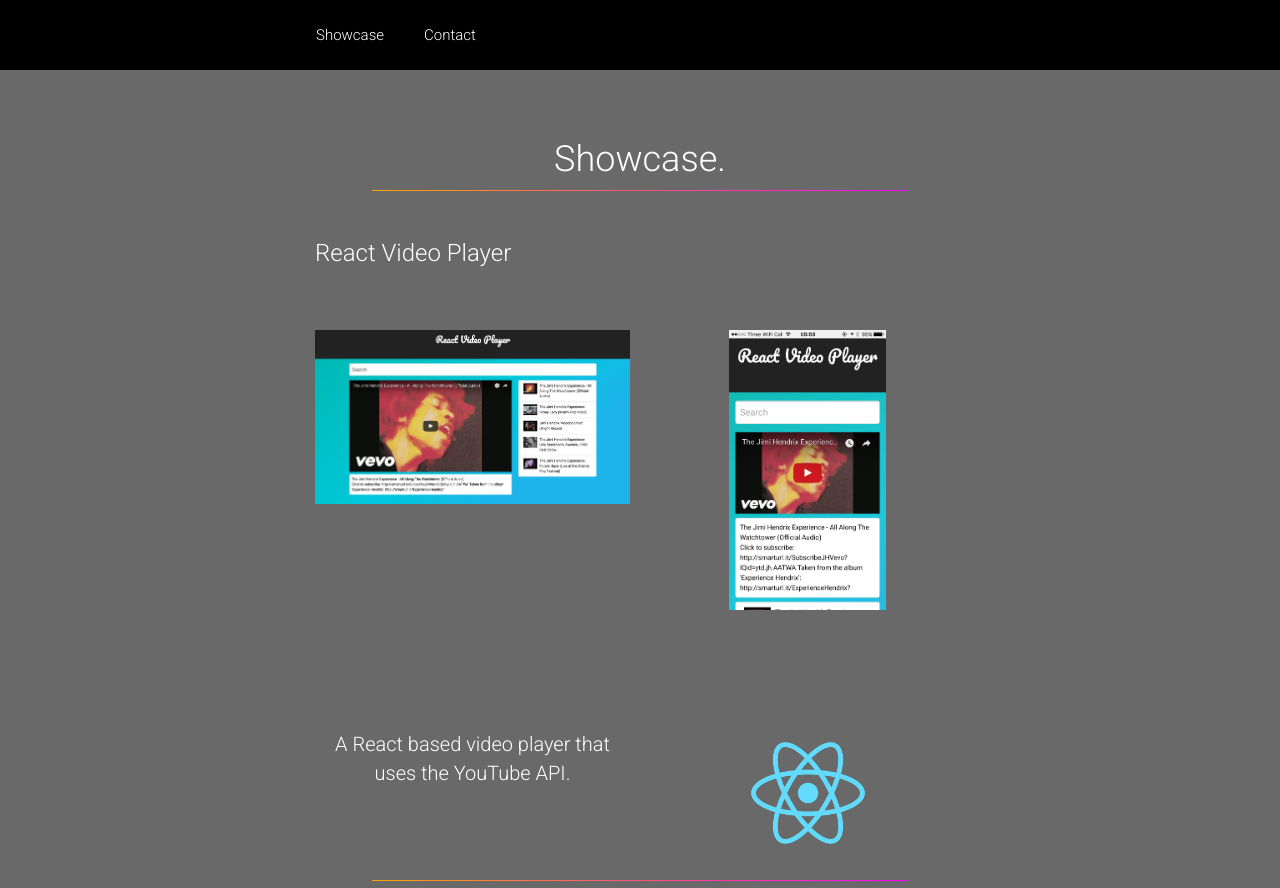
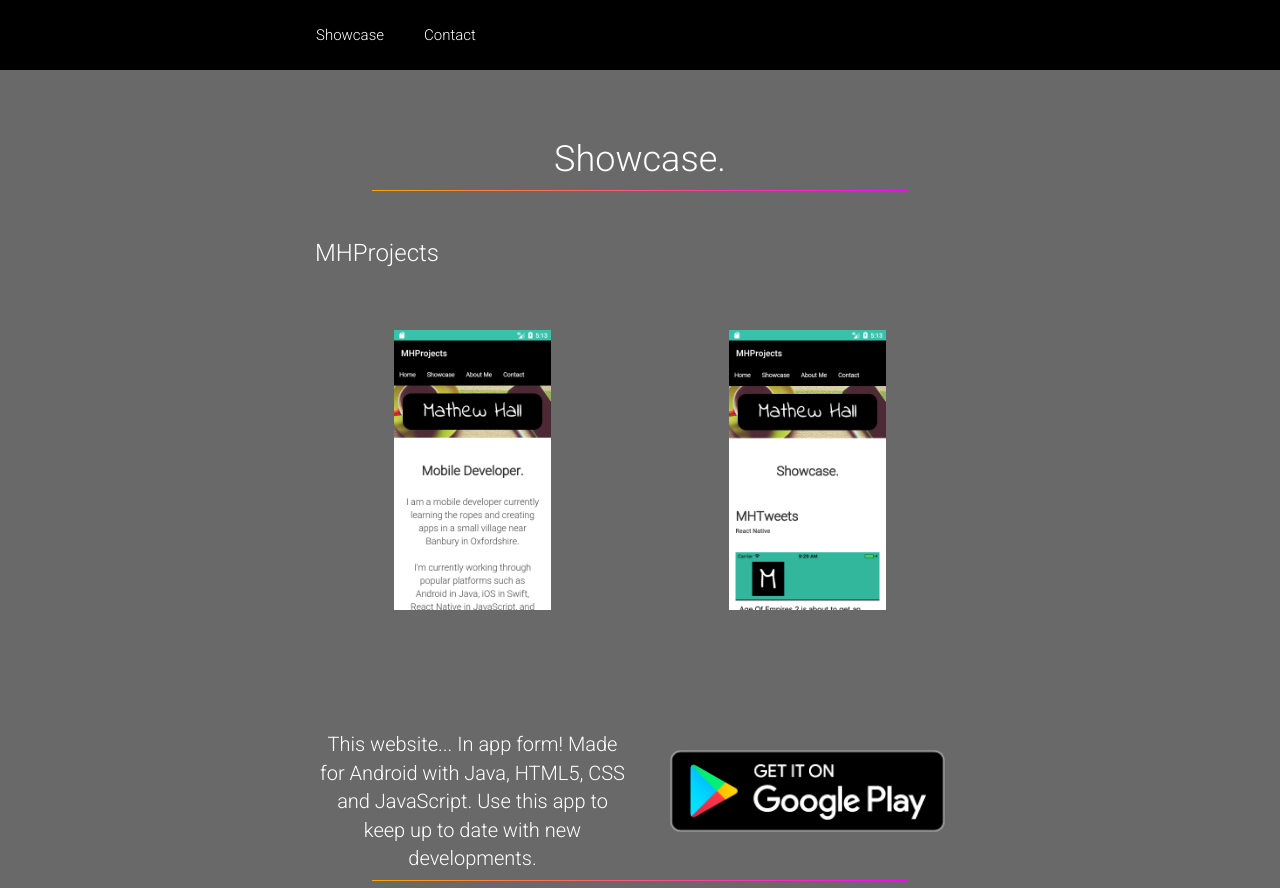
Before and after one commit to mhallxyz/mhallxyz, a plain HTML site: page index.html in a window 1280 px wide. Shown: the top 888 px of the page. Drawn offline with nearby package versions, Linux system fonts and the light colour scheme.

Commit message:
MHProjects added to main page

```diff
--- a/index.html
+++ b/index.html
@@ -38,6 +38,28 @@
                     <hr class="divider" id="section-divider"></hr>
                 </div>
             </div>
+            <div>
+                <div class="row showcase showcase-title">
+                    <h3>MHProjects</h3>
+                </div>
+                <div class="row showcase">
+                    <div class="left-div col-sm-6">
+                        <a href="https://play.google.com/store/apps/details?id=uk.co.mhall.mhprojects"><img src="./assets/mhprojects1.png" /></a>
+                    </div>
+                    <div class="right-div col-sm-6">
+                        <a href="https://play.google.com/store/apps/details?id=uk.co.mhall.mhprojects"><img src="./assets/mhprojects2.png" /></a>
+                    </div>
+                    </div>
+                    <div class="row showcase">
+                    <div class="left-div col-sm-6 second-row">
+                        <p>This website... In app form! Made for Android with Java, HTML5, CSS and JavaScript. Use this app to keep up to date with new developments.</p>
+                    </div>
+                    <div class="right-div col-sm-6 second-row">
+                        <a href="https://play.google.com/store/apps/details?id=uk.co.mhall.mhprojects"><img src="./assets/googleplaystore.png" /></a>
+                    </div>
+                </div>
+            </div>
+            <hr class="divider" id="section-divider"></hr>
             <div>
                 <div class="row showcase showcase-title">
                     <h3>React Video Player</h3>
```
Also changed, not shown: assets/appleappstore.png (added), assets/googleplaystore.png (added), assets/mhprojects1.png (added), assets/mhprojects2.png (added).
